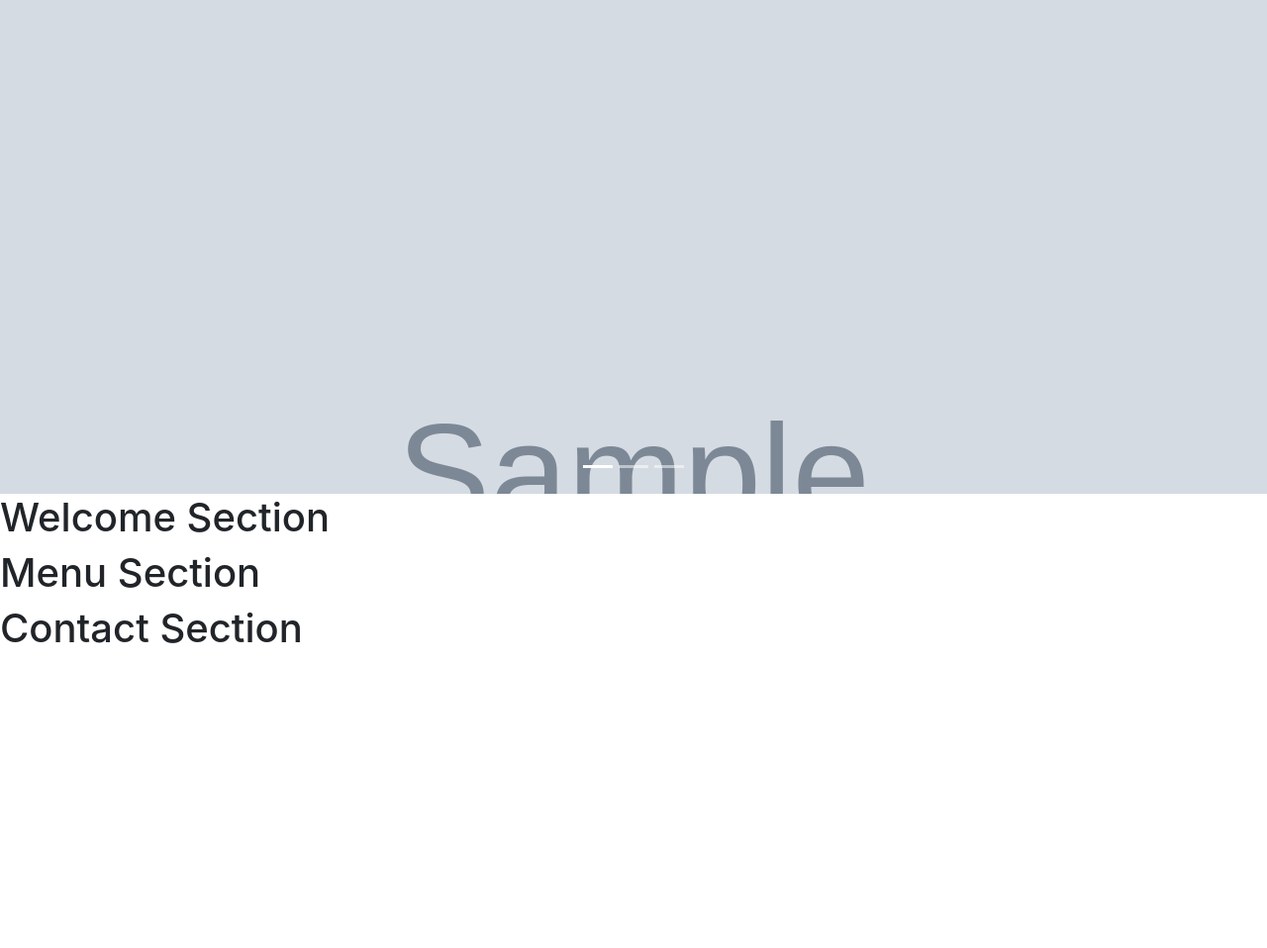
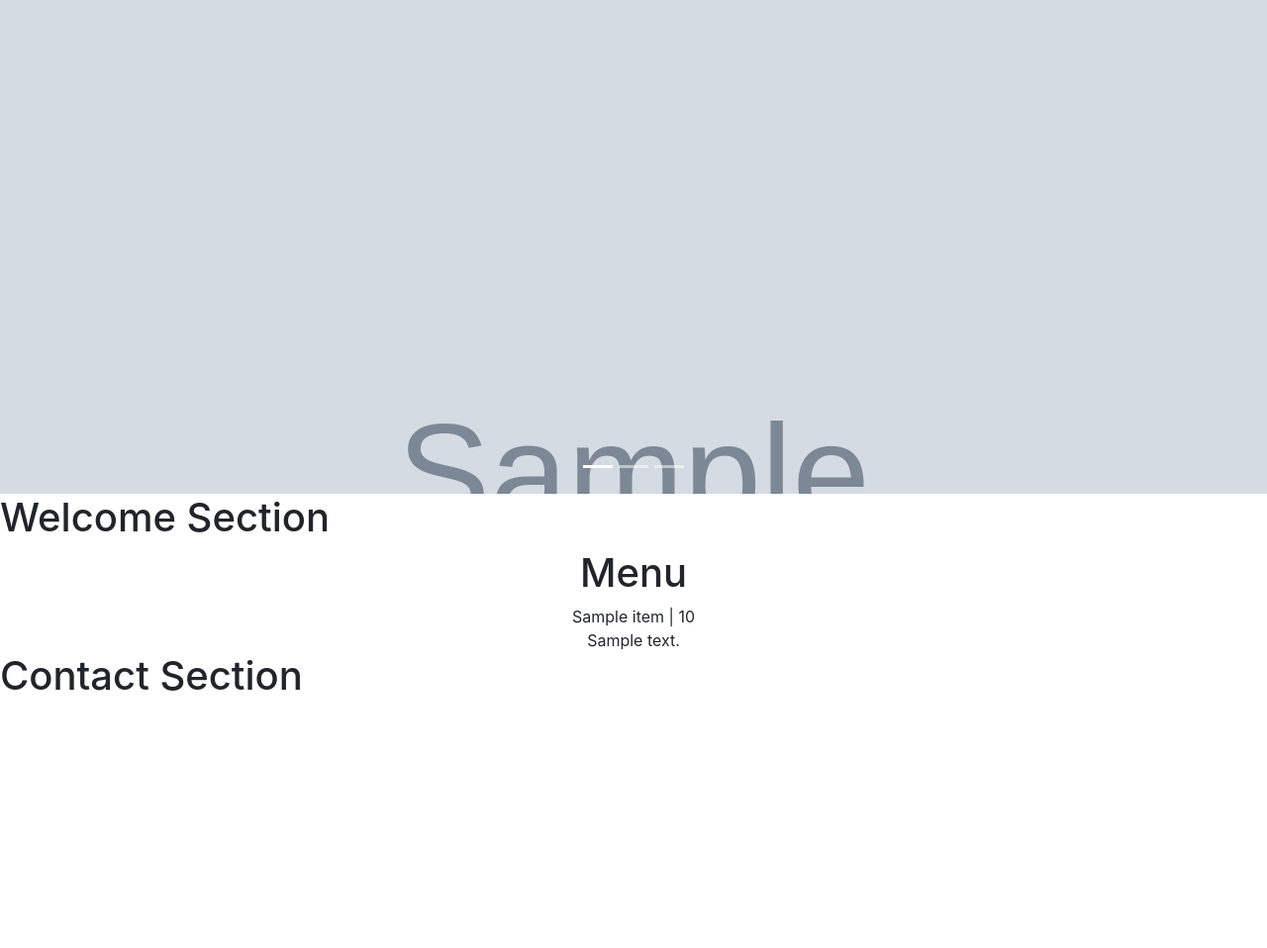
Before and after one commit to AlanSwenson/portfolio, a Flask app: template portfolio/templates/restaurant_body.html in a window 1280 px wide. Shown: the part 57-1015 px from the top of the page at 99% size. Run offline with Flask 2, Linux system fonts and the light colour scheme; the template is opened without the code that fills it: most values are stand-ins (such as "Sample title", 1, 10 or a date in 2020); grey boxes marked "Sample" are stand-in pictures; parts of the project's set-up code (start-up, migrations or seed data) failed here and were passed over; some libraries are stand-ins or nearby versions.

Commit message:
add menu item class

```diff
--- a/portfolio/templates/restaurant_menu.html
+++ b/portfolio/templates/restaurant_menu.html
@@ -1,3 +1,8 @@
-<div id="menu">
-    <h1>Menu Section</h1>
+<div id="menu" class="text-center">
+    <h1>Menu</h1>
+    <section class="menu-section">
+        {% for item in menu_items %}
+        {{item.name}} |
+        {{item.price}}
+        <br> {{item.description}} {% endfor %} </section>
 </div>
```
Also changed, not shown: portfolio/__init__.py (+12 -1 lines).
